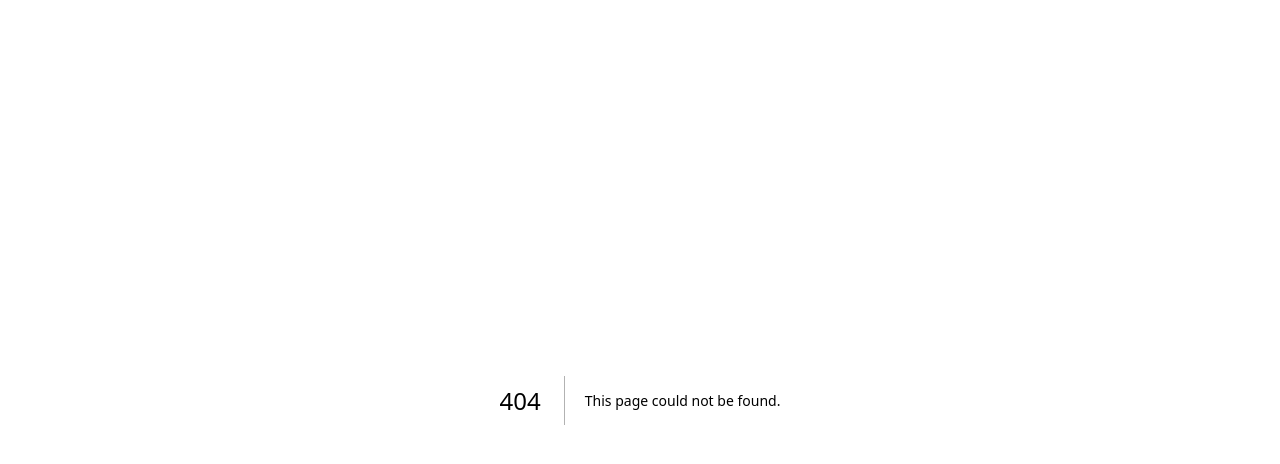
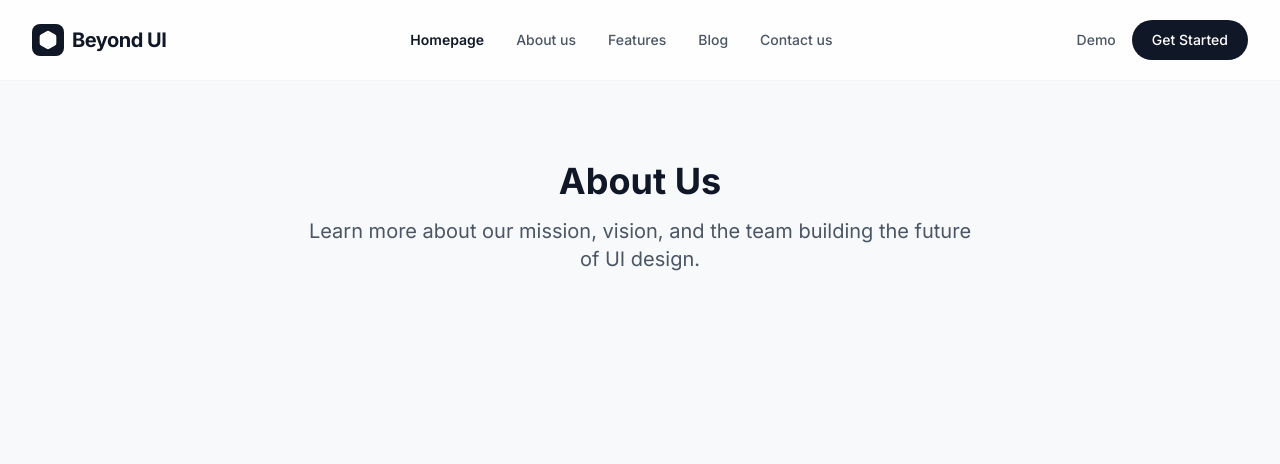
Before and after one commit to reubenzzz/blog-app, a Next.js app: page /about in a window 1280 px wide. Before the commit this address had no page. Shown: the top 464 px of the page. Built offline with nearby package versions, Linux system fonts and the light colour scheme.

Commit message:
feat: add placeholder pages for header navigation

```diff
--- /dev/null
+++ b/src/app/about/page.tsx
@@ -0,0 +1,15 @@
+import { Header } from "@/components/Header";
+
+export default function AboutPage() {
+  return (
+    <div className="min-h-screen bg-[#f8f9fa] flex flex-col">
+      <Header />
+      <main className="flex-1 w-full max-w-7xl mx-auto px-4 sm:px-6 lg:px-8 py-20 text-center">
+        <h1 className="text-4xl font-bold text-gray-900 mb-4">About Us</h1>
+        <p className="text-xl text-gray-600 max-w-2xl mx-auto">
+          Learn more about our mission, vision, and the team building the future of UI design.
+        </p>
+      </main>
+    </div>
+  );
+}
--- /dev/null
+++ b/src/app/blog/page.tsx
@@ -0,0 +1,16 @@
+import { Header } from "@/components/Header";
+
+export default function BlogLandingPage() {
+  return (
+    <div className="min-h-screen bg-[#f8f9fa] flex flex-col">
+      <Header />
+      <main className="flex-1 w-full max-w-7xl mx-auto px-4 sm:px-6 lg:px-8 py-20 text-center">
+        <h1 className="text-4xl font-bold text-gray-900 mb-4">Blog</h1>
+        <p className="text-xl text-gray-600 max-w-2xl mx-auto mb-8">
+          Welcome to our main blog landing page. (This is a placeholder page!)
+        </p>
+        <a href="/" className="text-blue-600 hover:underline">Return to homepage to see posts</a>
+      </main>
+    </div>
+  );
+}
--- /dev/null
+++ b/src/app/contact/page.tsx
@@ -0,0 +1,15 @@
+import { Header } from "@/components/Header";
+
+export default function ContactPage() {
+  return (
+    <div className="min-h-screen bg-[#f8f9fa] flex flex-col">
+      <Header />
+      <main className="flex-1 w-full max-w-7xl mx-auto px-4 sm:px-6 lg:px-8 py-20 text-center">
+        <h1 className="text-4xl font-bold text-gray-900 mb-4">Contact Us</h1>
+        <p className="text-xl text-gray-600 max-w-2xl mx-auto">
+          Get in touch with our team for support, partnerships, or just to say hi!
+        </p>
+      </main>
+    </div>
+  );
+}
--- /dev/null
+++ b/src/app/demo/page.tsx
@@ -0,0 +1,15 @@
+import { Header } from "@/components/Header";
+
+export default function DemoPage() {
+  return (
+    <div className="min-h-screen bg-[#f8f9fa] flex flex-col">
+      <Header />
+      <main className="flex-1 w-full max-w-7xl mx-auto px-4 sm:px-6 lg:px-8 py-20 text-center">
+        <h1 className="text-4xl font-bold text-gray-900 mb-4">Interactive Demo</h1>
+        <p className="text-xl text-gray-600 max-w-2xl mx-auto">
+          Explore our interactive demo environment. (This is a placeholder page!)
+        </p>
+      </main>
+    </div>
+  );
+}
--- /dev/null
+++ b/src/app/features/page.tsx
@@ -0,0 +1,15 @@
+import { Header } from "@/components/Header";
+
+export default function FeaturesPage() {
+  return (
+    <div className="min-h-screen bg-[#f8f9fa] flex flex-col">
+      <Header />
+      <main className="flex-1 w-full max-w-7xl mx-auto px-4 sm:px-6 lg:px-8 py-20 text-center">
+        <h1 className="text-4xl font-bold text-gray-900 mb-4">Features</h1>
+        <p className="text-xl text-gray-600 max-w-2xl mx-auto">
+          Discover all the amazing tools and features we offer to help you build better interfaces faster.
+        </p>
+      </main>
+    </div>
+  );
+}
--- /dev/null
+++ b/src/app/start/page.tsx
@@ -0,0 +1,15 @@
+import { Header } from "@/components/Header";
+
+export default function StartPage() {
+  return (
+    <div className="min-h-screen bg-[#f8f9fa] flex flex-col">
+      <Header />
+      <main className="flex-1 w-full max-w-7xl mx-auto px-4 sm:px-6 lg:px-8 py-20 text-center">
+        <h1 className="text-4xl font-bold text-gray-900 mb-4">Get Started</h1>
+        <p className="text-xl text-gray-600 max-w-2xl mx-auto">
+          Begin your journey with Beyond UI today. Create an account to continue. (This is a placeholder page!)
+        </p>
+      </main>
+    </div>
+  );
+}
--- a/src/components/Header.tsx
+++ b/src/components/Header.tsx
@@ -14,18 +14,18 @@ export function Header() {
 
         <nav className="hidden md:flex items-center gap-8 text-sm font-medium text-gray-600">
           <Link href="/" className="text-gray-900 font-semibold">Homepage</Link>
-          <Link href="#" className="hover:text-gray-900 transition-colors">About us</Link>
-          <Link href="#" className="hover:text-gray-900 transition-colors">Features</Link>
-          <Link href="#" className="hover:text-gray-900 transition-colors">Blog</Link>
-          <Link href="#" className="hover:text-gray-900 transition-colors">Contact us</Link>
+          <Link href="/about" className="hover:text-gray-900 transition-colors">About us</Link>
+          <Link href="/features" className="hover:text-gray-900 transition-colors">Features</Link>
+          <Link href="/blog" className="hover:text-gray-900 transition-colors">Blog</Link>
+          <Link href="/contact" className="hover:text-gray-900 transition-colors">Contact us</Link>
         </nav>
 
         <div className="flex items-center gap-4">
-          <Link href="#" className="hidden md:block text-sm font-medium text-gray-600 hover:text-gray-900 transition-colors">
+          <Link href="/demo" className="hidden md:block text-sm font-medium text-gray-600 hover:text-gray-900 transition-colors">
             Demo
           </Link>
           <Link
-            href="#"
+            href="/start"
             className="bg-gray-900 text-white text-sm font-medium px-5 py-2.5 rounded-full hover:bg-gray-800 transition-colors"
           >
             Get Started
```
